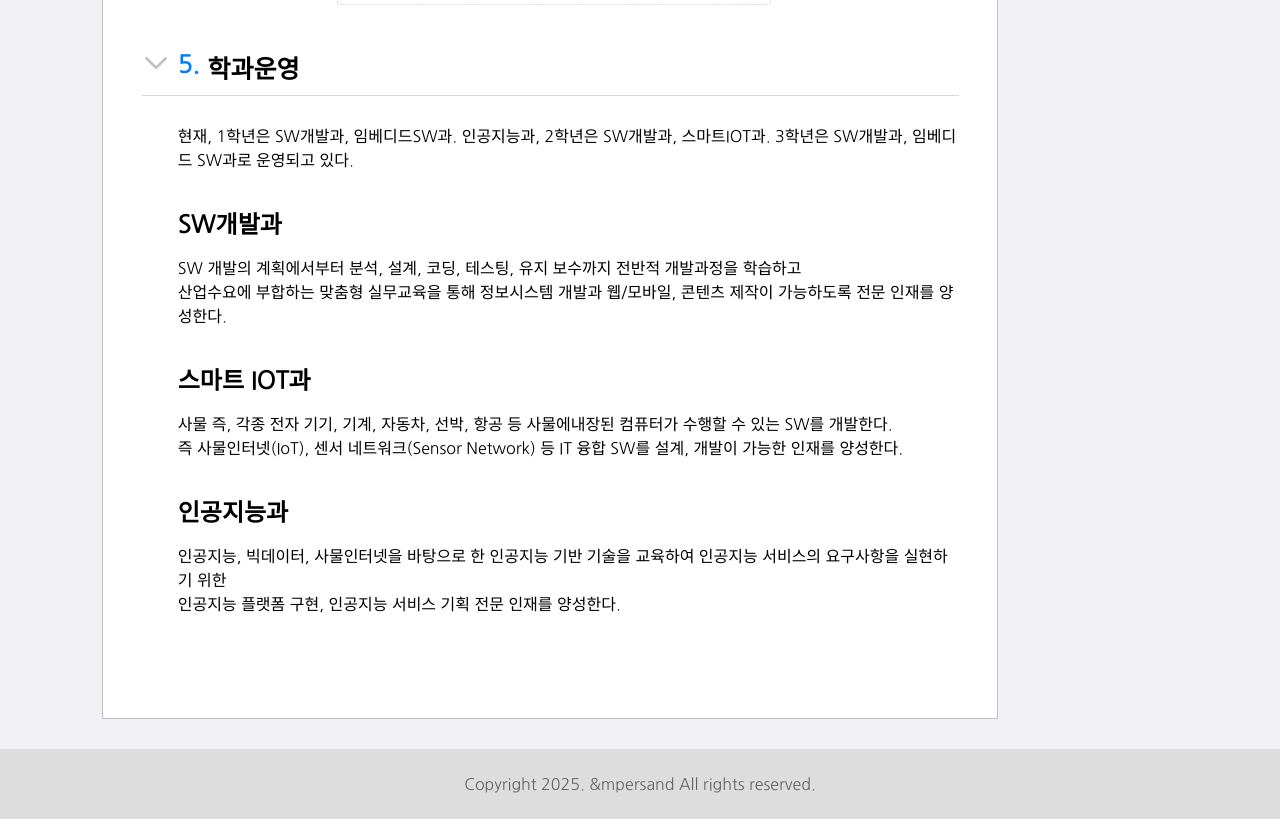
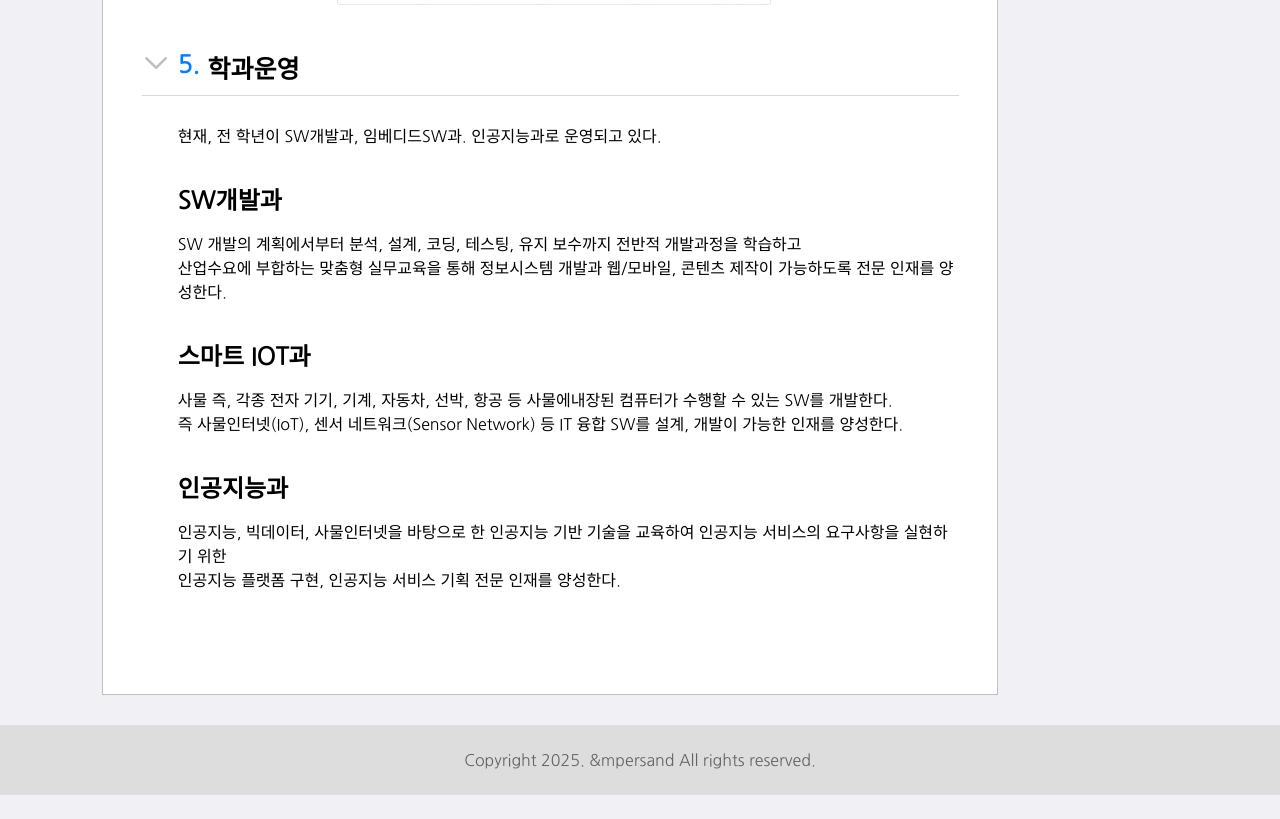
Before and after one commit to Team-GIMU/Team-GIMU-GsmSchoolMemory-FrontEnd, a React (Create React App) app: page / in a window 1280 px wide. Shown: the part 4180-4999 px from the top of the page. After the commit the page ends 4975 px from the top, so only its background shows below. Built offline with nearby package versions, Linux system fonts and the light colour scheme; no server answers.

Commit message:
fix class data

```diff
--- a/src/pages/Main/index.jsx
+++ b/src/pages/Main/index.jsx
@@ -114,8 +114,7 @@ function Main() {
       <C.Detail hasNumber={true} number={5} title={"학과운영"}>
         <S.DepartmentContainer>
           <div>
-            현재, 1학년은 SW개발과, 임베디드SW과. 인공지능과, 2학년은 SW개발과,
-            스마트IOT과. 3학년은 SW개발과, 임베디드 SW과로 운영되고 있다.
+            현재, 전 학년이 SW개발과, 임베디드SW과. 인공지능과로 운영되고 있다.
           </div>
           <div>
             <S.DepartmentTitle>SW개발과</S.DepartmentTitle>
```
